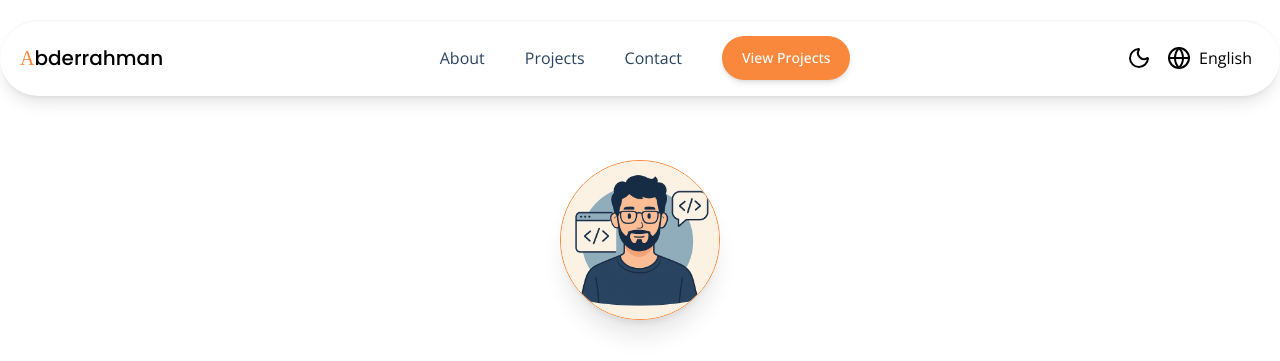
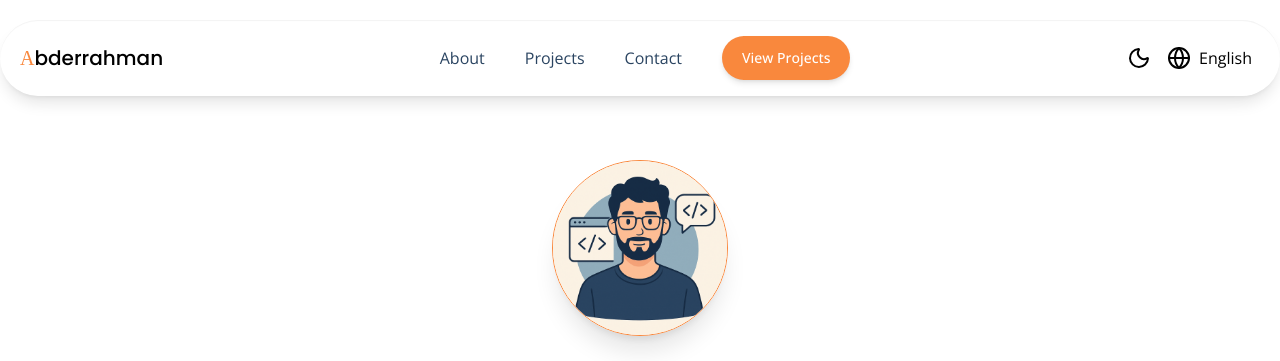
Before and after one commit to OctuMan/portfolio, a website: page index.html in a window 1280 px wide. Shown: the top 361 px of the page. Drawn offline with nearby package versions, Linux system fonts and the light colour scheme; a web font is replaced by a local one.

Commit message:
Edit profile picture

```diff
--- a/index.html
+++ b/index.html
@@ -67,7 +67,7 @@
          <main>
           <section class="hero  my-14 mx-2 gap-4 p-2  flex flex-col items-center justify-center">
             <div class="hero-img mb-5">
-              <img src="images/profile.png" class="w-40 h-40 rounded-full border-secondary border shadow-xl">
+              <img src="images/profile.png" class="w-44 h-44 rounded-full border-secondary border shadow-xl">
             </div>
             <div class="hero-text flex flex-col items-center justify-center gap-2">
               <h1 class="text-3xl font-bold text-center">Basic Web Developer</h1>
```
Also changed, not shown: main.css.
